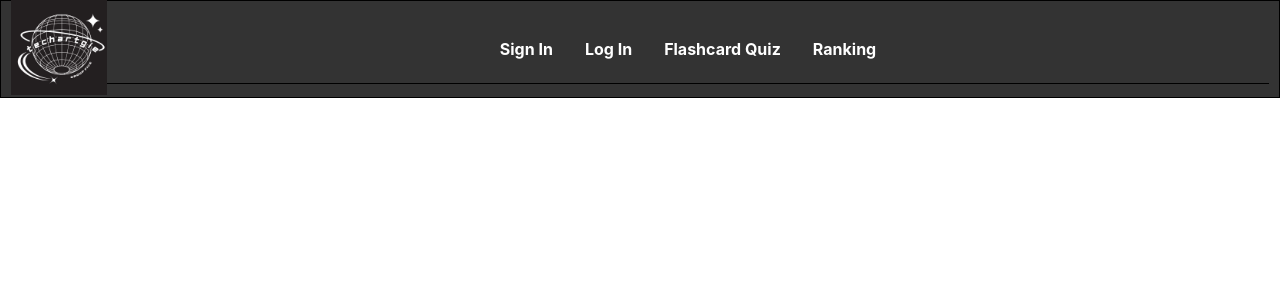
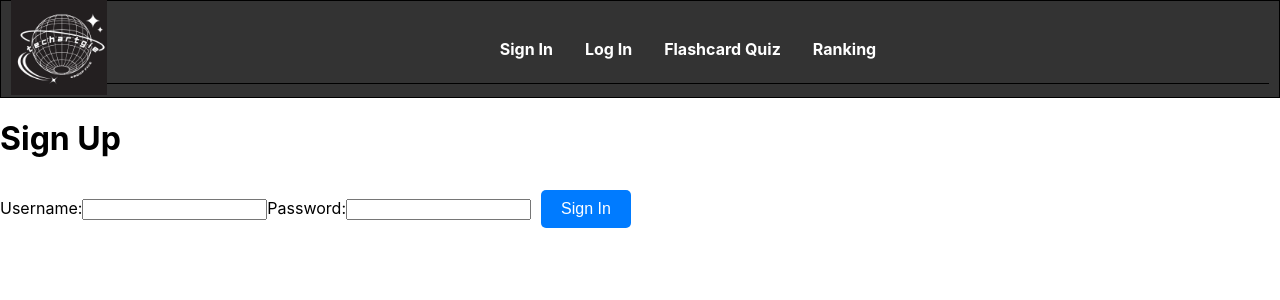
Before and after one commit to Janjanhsu/COMP229_GroupProject, a React (Create React App) app: page /logIn/SignUp in a window 1280 px wide. Shown: the top 300 px of the page. Built offline with nearby package versions, Linux system fonts and the light colour scheme.

Commit message:
Changed "Sign In"to "Register";quick fix on README

```diff
--- a/package.json
+++ b/package.json
@@ -10,7 +10,7 @@
     "react": "^18.2.0",
     "react-dom": "^18.2.0",
     "react-router-dom": "^6.20.1",
-    "react-scripts": "5.0.1",
+    "react-scripts": "^5.0.1",
     "web-vitals": "^2.1.4"
   },
   "scripts": {
--- a/src/App.js
+++ b/src/App.js
@@ -3,7 +3,7 @@ import { BrowserRouter as Router, Routes, Route, Link } from 'react-router-dom';
 import logo from './assets/images/logo.jpg';
 import './styles/App.css';
 import NavBar from './components/navBar/NavBar';
-import SignIn from './components/logIn/SignIn';
+import SignUp from './components/logIn/Register';
 import LogIn from './components/logIn/LogIn';
 import FlashcardQuiz from './components/flipcard/FlashcardQuiz';
 import Ranking from './components/ranking/Ranking';
@@ -19,7 +19,7 @@ function App() {
       </header>
 
       <Routes>
-        <Route path="/logIn/SignIn" element={<SignIn />} />
+        <Route path="/logIn/SignUp" element={<SignUp />} />
         <Route path="/logIn/LogIn" element={<LogIn />} />
         <Route path="/flashcard-quiz" element={<FlashcardQuiz />} />
         <Route path="/ranking/ranking" element={<Ranking />} />
--- a/src/components/logIn/SignIn.jsx
+++ b/src/components/logIn/Register.jsx
@@ -1,9 +1,9 @@
 import React from 'react';
 
-const SignIn = () => {
+const SignUp = () => {
   return (
     <div>
-      <h1>Sign In</h1>
+      <h1>Sign Up</h1>
       <form>
         <label htmlFor="username">Username:</label>
         <input type="text" id="username" name="username" />
@@ -15,4 +15,4 @@ const SignIn = () => {
   );
 };
 
-export default SignIn;
+export default SignUp;
--- a/src/components/navBar/NavBar.js
+++ b/src/components/navBar/NavBar.js
@@ -5,7 +5,7 @@ const Navbar = () => {
   return (
     <nav>
       <ul>
-        <li><Link to="./logIn/SignIn">Sign In</Link></li>
+        <li><Link to="./logIn/SignUp">Sign In</Link></li>
         <li><Link to="./logIn/LogIn">Log In</Link></li>
         <li><Link to="./flashcard-quiz">Flashcard Quiz</Link></li>
         <li><Link to="./ranking/Ranking">Ranking</Link></li>
```
Also changed, not shown: 2 other files (tests, documents, lock files or other folders).
